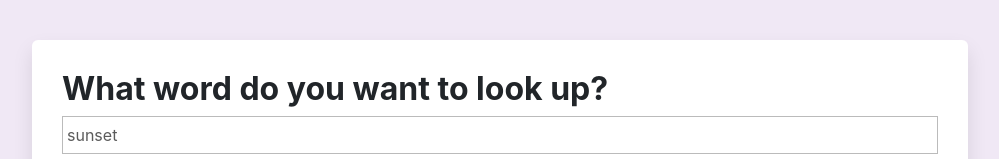
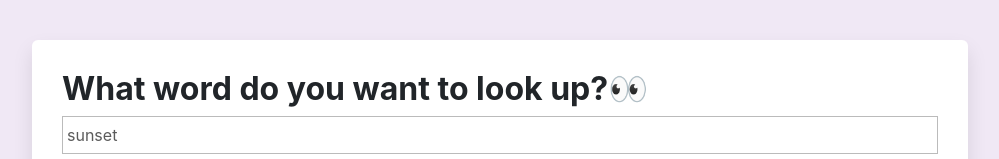
Before and after one commit to nfarinello/react-dictionary, a React (Create React App) app: page / in a window 1280 px wide. Shown: the part 200-359 px from the top of the page, without its empty margins (140-1139 px from the left). Built offline with nearby package versions, Linux system fonts and the light colour scheme; no server answers.

Commit message:
added emoji

```diff
--- a/src/Dictionary.js
+++ b/src/Dictionary.js
@@ -46,7 +46,7 @@ export default function Dictionary(props) {
   return (
     <div className="Dictionary">
         <section>
-          <h1>What word do you want to look up?</h1>
+          <h1>What word do you want to look up?👀</h1>
           <form onSubmit={handleSubmit}>
             <input type="search" onChange={handleKeywordChange}
             defaultValue={props.defaultKeyword} />
```
